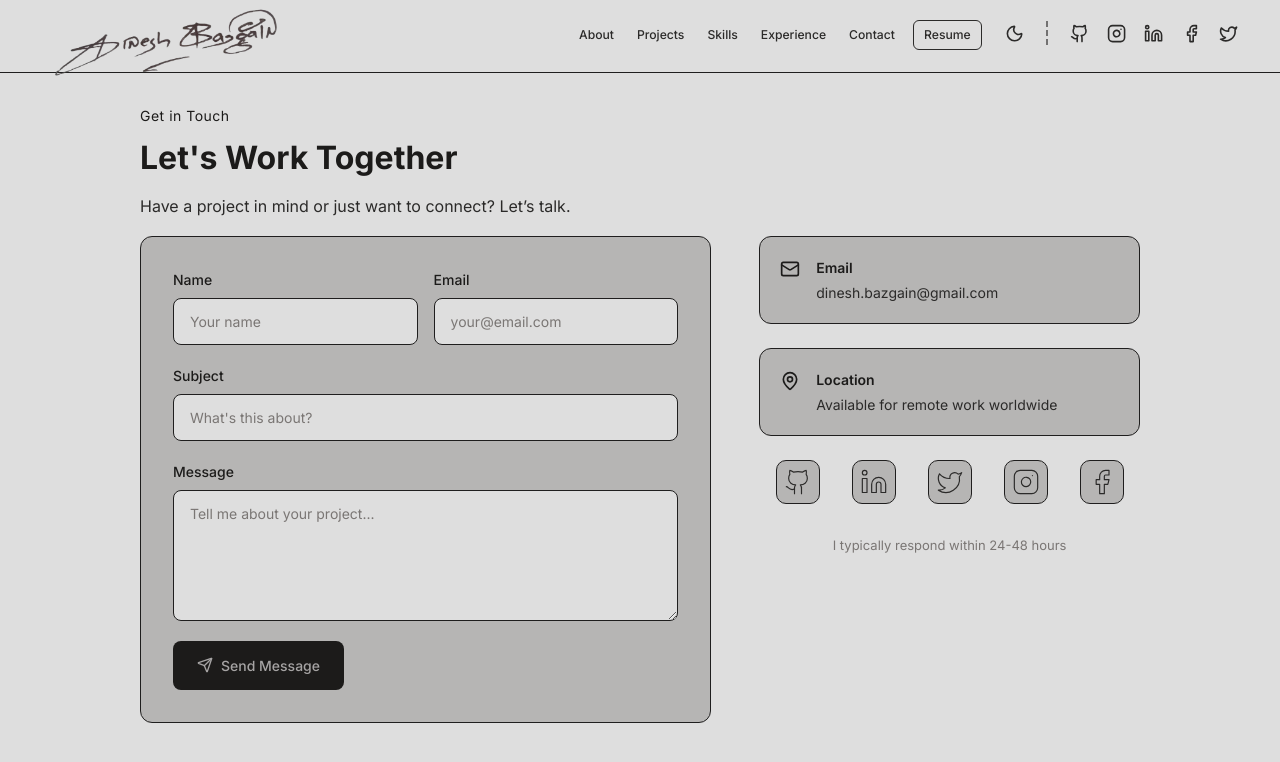
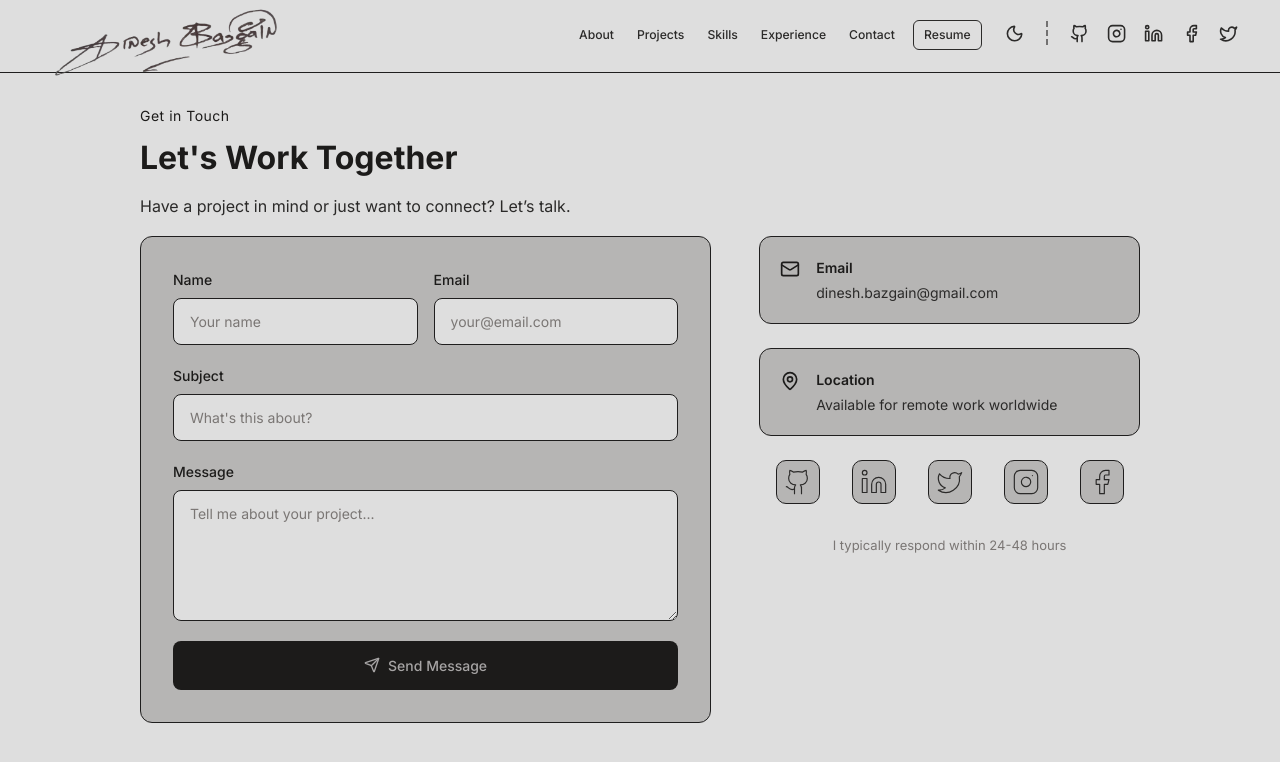
Before and after one commit to dinesh-bazgain/Portfolio, a Next.js app: page /contact in a window 1280 px wide. Shown: the top 762 px of the page. Built offline with nearby package versions, Linux system fonts and the light colour scheme; a web font is replaced by a local one.

Commit message:
fix: Update textarea focus box-shadow for improved accessibility

```diff
--- a/src/app/contact/contact.css
+++ b/src/app/contact/contact.css
@@ -106,7 +106,7 @@
 .form-group textarea:focus {
   outline: none;
   border-color: var(--primary);
-  box-shadow: 0 0 0 2px rgba(0, 0, 0, 0.05);
+  box-shadow: 0 0 0 2px var(--glass-border);
 }
 
 .form-group textarea {
@@ -129,7 +129,6 @@
   border-radius: 8px;
   cursor: pointer;
   transition: all 0.2s ease;
-  align-self: flex-start;
 }
 
 .btn-submit:hover {
```
